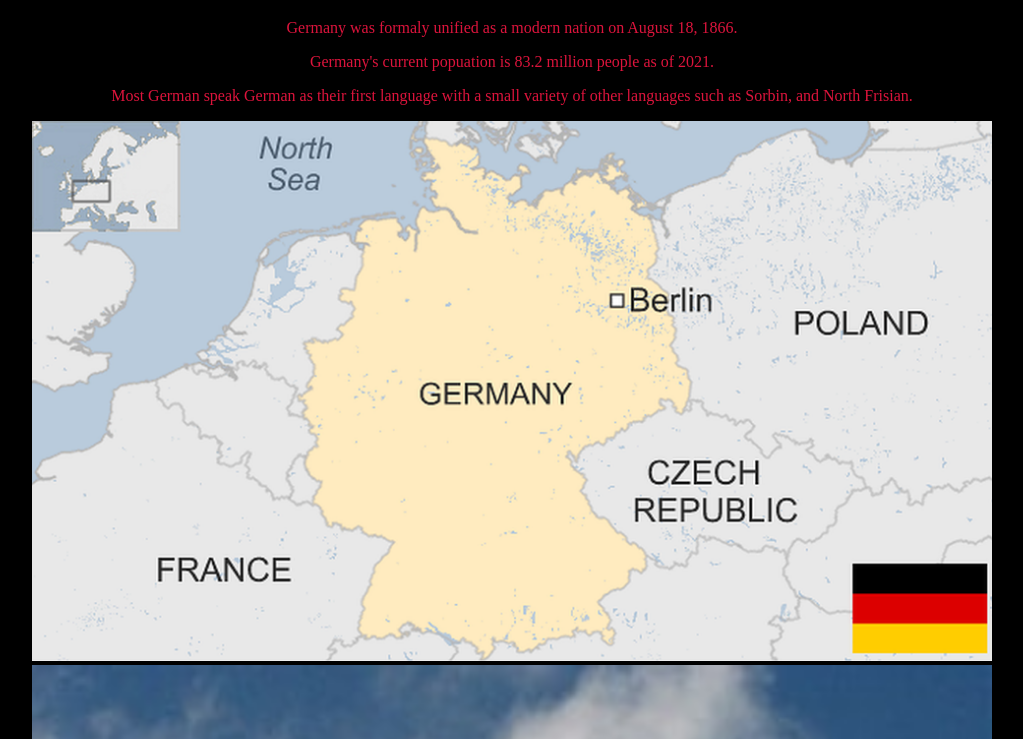
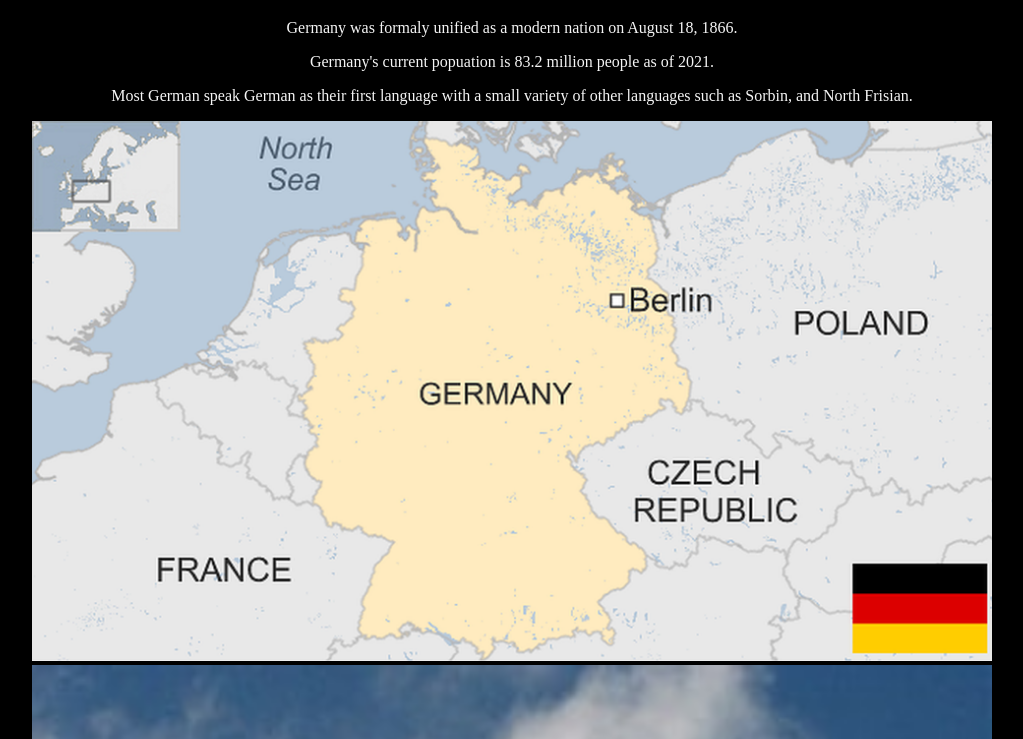
Before and after one commit to BloodShadeC/Country-Web-Site, a plain HTML site: page index.html in a window 1280 px wide. Shown: the part 61-800 px from the top of the page, without its empty margins (128-1151 px from the left). Drawn offline with Linux system fonts and the light colour scheme.

Commit message:
changed color text from crimson to whitesmoke

```diff
--- a/Styles.css
+++ b/Styles.css
@@ -1,6 +1,6 @@
 body{
     background-color: black;
-    color: crimson;
+    color: whitesmoke;
     text-align: center;
 }
 
```
